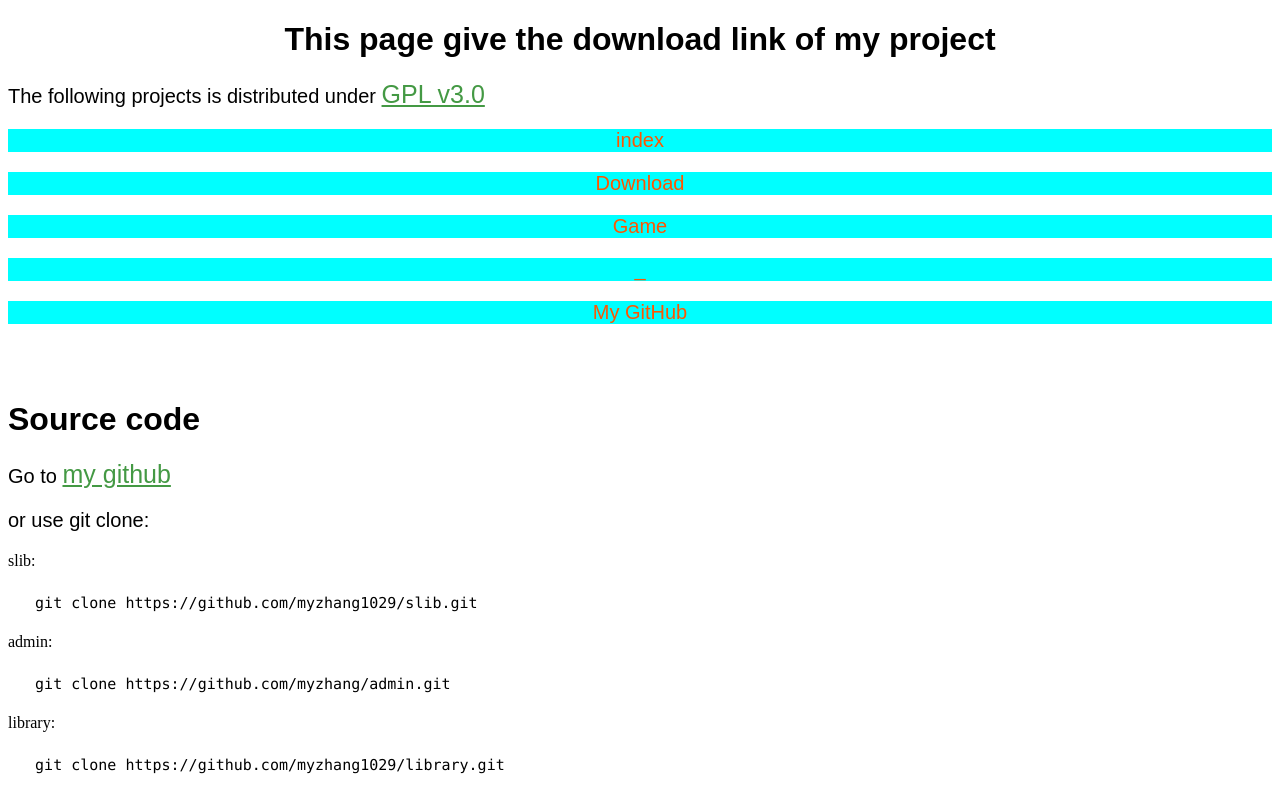
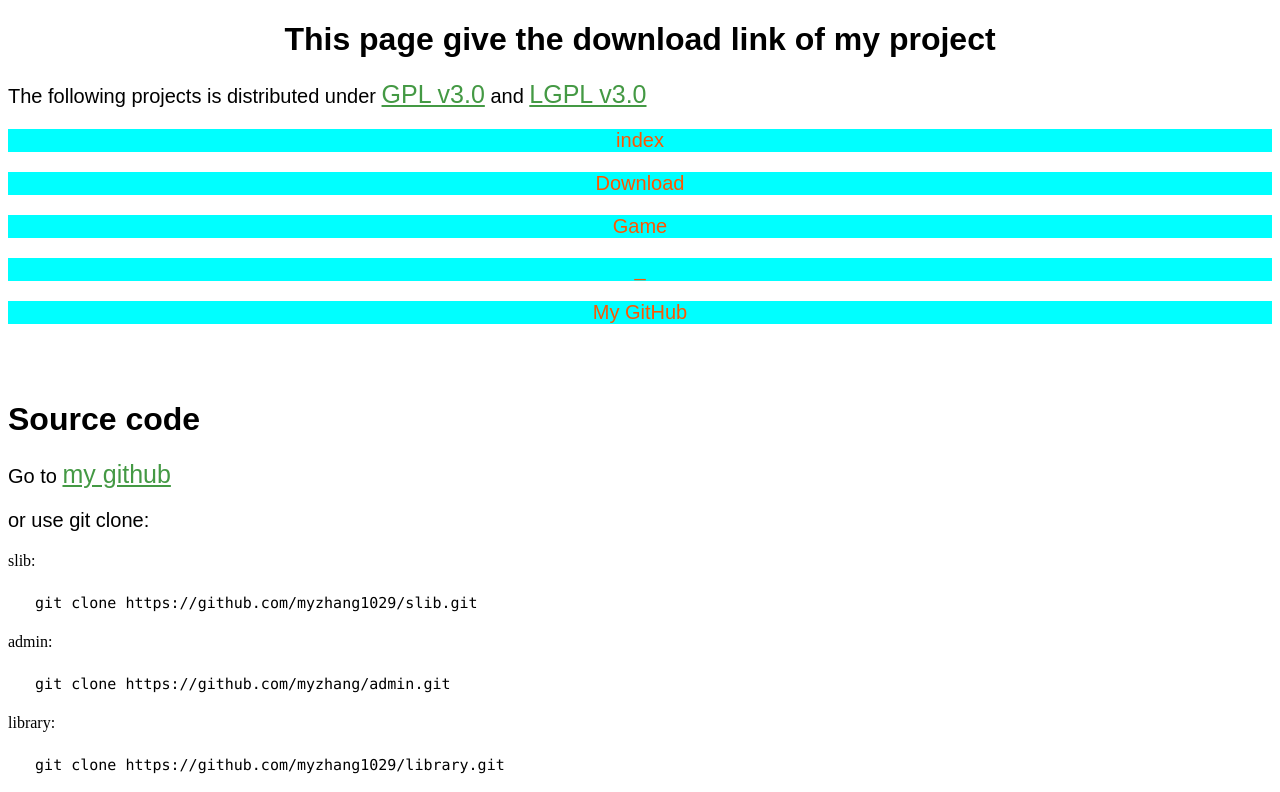
Before and after one commit to myzhang1029/myzhang1029.github.io, a plain HTML site: page Download.html in a window 1280 px wide. Shown: the top 792 px of the page. Drawn offline with Linux system fonts and the light colour scheme.

Commit message:
Update Download.html

```diff
--- a/Download.html
+++ b/Download.html
@@ -15,7 +15,7 @@
 
  <body>
   <h1 >This page give the download link of my project</h1>
-  <pre>The following projects is distributed under <a href="gpl3.0.txt">GPL v3.0</a></pre>
+  <pre>The following projects is distributed under <a href="gpl3.0.txt">GPL v3.0</a> and <a href="lgpl3.0.txt">LGPL v3.0</a></pre>
 
   <div class="tabselect">
    <p onclick="window.location.href='index.html';"> index </p>
```
